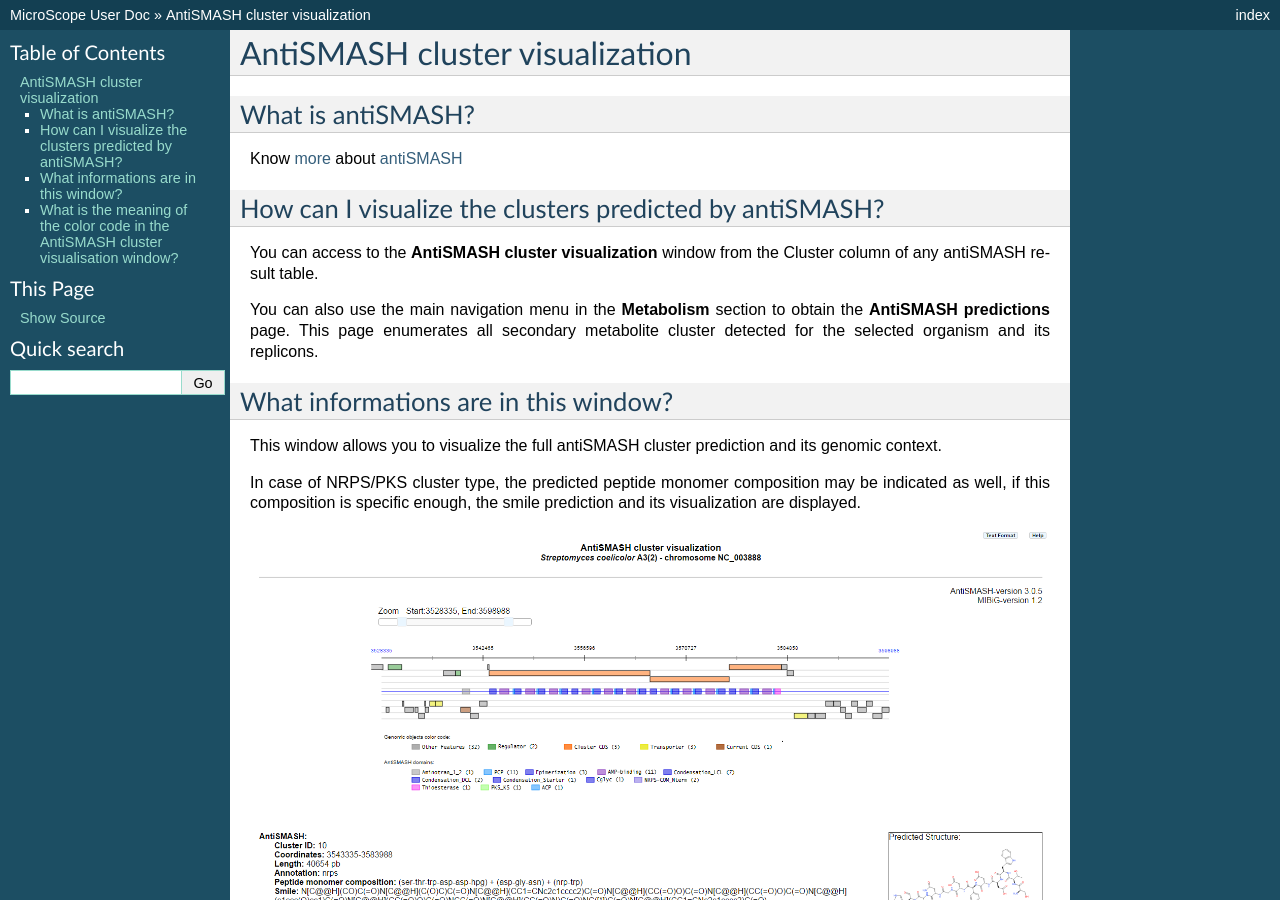
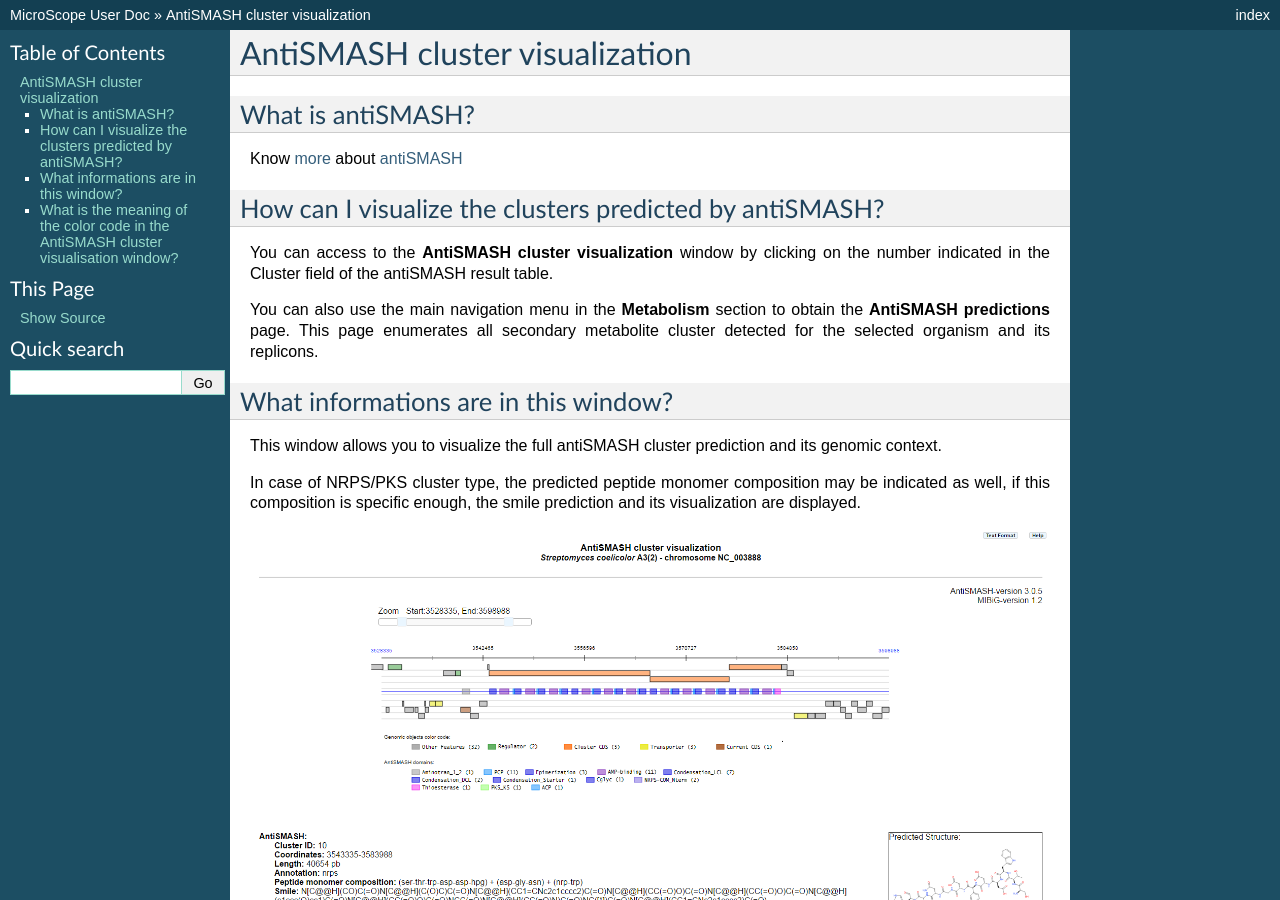
Before and after one commit to labgem/microscope-user-doc, a Sphinx documentation site: the page built from docs/content/metabolism/domainviewer.rst, in a window 1280 px wide and 900 px high. Built offline with Sphinx 7.4.7, drawn with Linux system fonts in a browser that asks for light colours; formulas are drawn with MathJax 3.

Commit message:
Update domainviewer.rst

```diff
--- a/docs/content/metabolism/domainviewer.rst
+++ b/docs/content/metabolism/domainviewer.rst
@@ -12,7 +12,7 @@ Know  `more <https://microscope.readthedocs.io/en/latest/content/mage/info.html#
 How can I visualize the clusters predicted by antiSMASH?
 --------------------------------------------------------
 
-You can access to the **AntiSMASH cluster visualization** window from the Cluster column of any antiSMASH result table.
+You can access to the **AntiSMASH cluster visualization** window by clicking on the number indicated in the Cluster field of the antiSMASH result table.
 
 You can also use the main navigation menu in the **Metabolism** section to obtain the **AntiSMASH predictions** page.
 This page enumerates all secondary metabolite cluster detected for the selected organism and its replicons.
```
